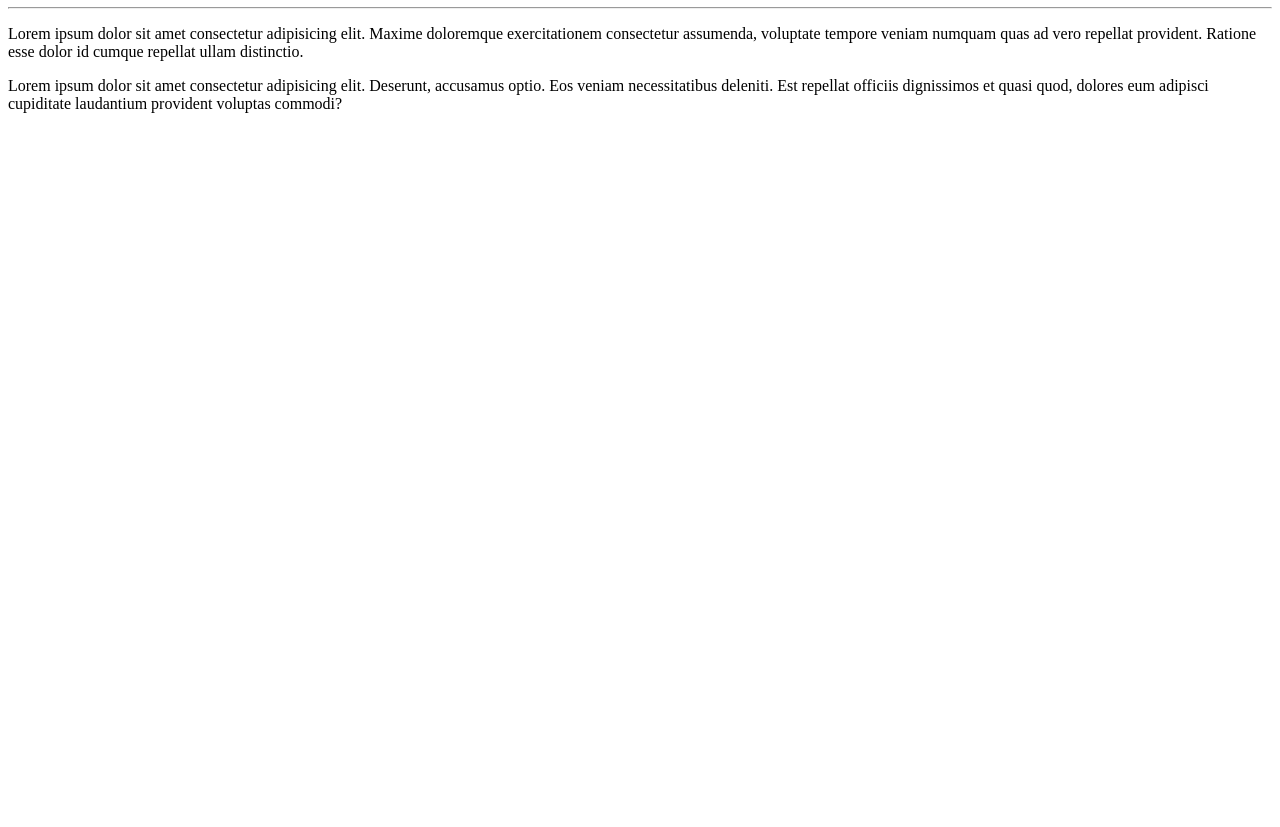
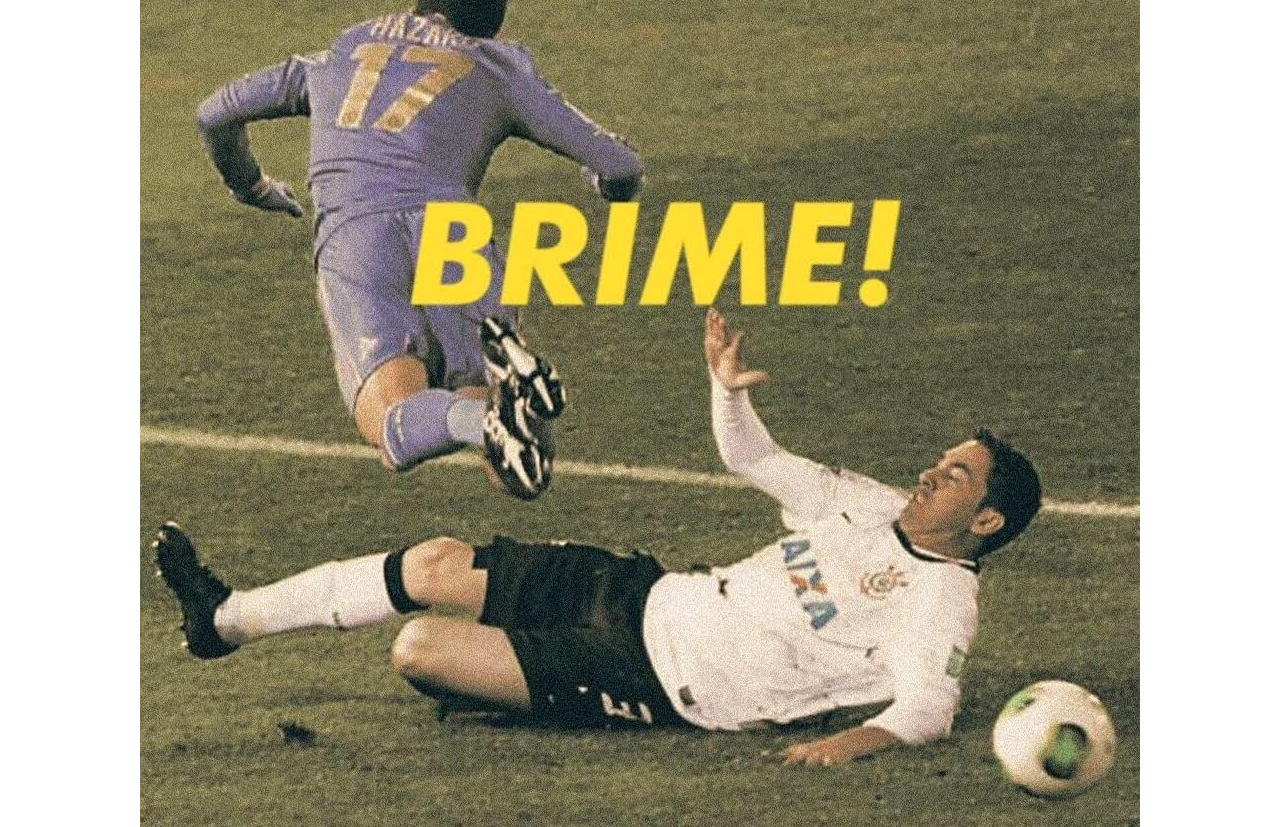
Before and after one commit to Nnascimen/Ola-Mundo, a plain HTML site: page site_exemplo/index.html in a window 1280 px wide. Shown: the part 73-900 px from the top of the page. Before the commit the page ends 800 px from the top, so only its background shows below. Drawn offline with Linux system fonts and the light colour scheme.

Commit message:
Adicionando imagens e criando CSS

```diff
--- a/site_exemplo/index.html
+++ b/site_exemplo/index.html
@@ -4,11 +4,9 @@
     <meta charset="UTF-8">
     <meta name="viewport" content="width=device-width, initial-scale=1.0">
     <title>Meu primeiro site em repositório</title>
+    <link rel="stylesheet" href="style.css">
 </head>
 <body>
-    <h1>Olá, Mundo</h1>
-    <hr>
-    <p>Lorem ipsum dolor sit amet consectetur adipisicing elit. Maxime doloremque exercitationem consectetur assumenda, voluptate tempore veniam numquam quas ad vero repellat provident. Ratione esse dolor id cumque repellat ullam distinctio.</p>
-    <p>Lorem ipsum dolor sit amet consectetur adipisicing elit. Deserunt, accusamus optio. Eos veniam necessitatibus deleniti. Est repellat officiis dignissimos et quasi quod, dolores eum adipisci cupiditate laudantium provident voluptas commodi?</p>
+    <img src="img/BRIME.jpg">
 </body>
 </html>
--- /dev/null
+++ b/site_exemplo/style.css
@@ -0,0 +1,12 @@
+*{
+    margin: 0;
+    padding: 0;
+    box-sizing: border-box;
+}
+
+body{
+    height: 100vh;
+    display: flex;
+    justify-content: center;
+    align-items: center;
+}
```
Also changed, not shown: site_exemplo/img/BRIME.jpg (added).
